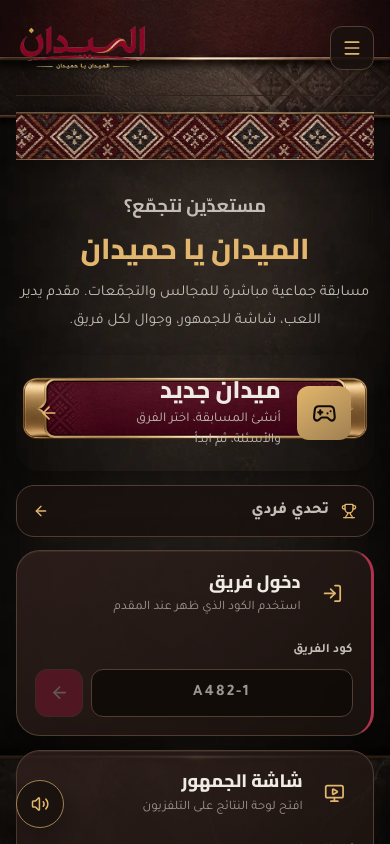
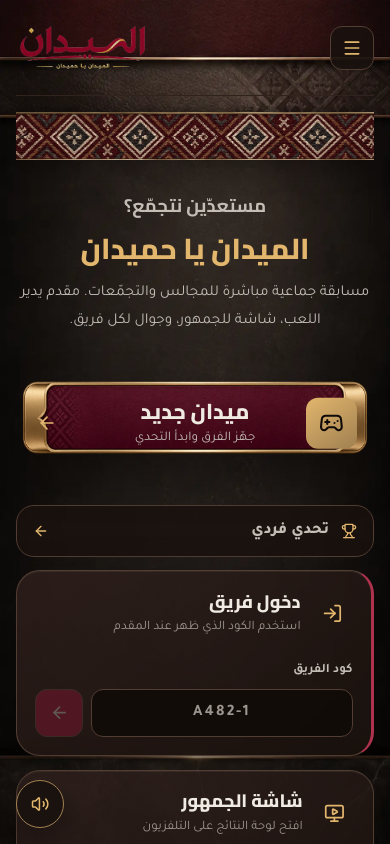
Before and after one commit to FhdQtr/noqtat-fowz, a React (Vite) app: page / in a window 390 px wide. Shown: the top 844 px of the page. Built offline with nearby package versions, Linux system fonts and the light colour scheme; a web font is replaced by a local one.

Commit message:
Fix new match card layout on mobile

```diff
--- a/src/index.css
+++ b/src/index.css
@@ -766,34 +766,76 @@ body::before {
 }
 
 .m-action--primary {
-  width: min(100%, 33rem);
-  min-height: clamp(7.25rem, 25vw, 9.5rem);
+  position: relative;
+  isolation: isolate;
+  width: min(100%, 31rem);
+  height: clamp(8.5rem, 30vw, 9.5rem);
+  min-height: 0;
   justify-self: center;
-  padding: clamp(1.15rem, 4vw, 1.75rem) clamp(1.35rem, 5vw, 2rem);
+  justify-content: center;
+  padding: 1rem clamp(4rem, 18vw, 5.25rem);
   border-color: transparent;
-  background-color: transparent;
+  background: transparent;
+  box-shadow: none;
+}
+
+.m-action-frame {
+  position: absolute;
+  z-index: -1;
+  inset: 0;
+  pointer-events: none;
   background-image: url("/img/luxury-majlis/button-frame.webp");
   background-position: center;
   background-size: 100% 100%;
   background-repeat: no-repeat;
-  box-shadow: 0 1.2rem 2.8rem color-mix(in oklch, black 42%, transparent);
+  filter: drop-shadow(0 1.2rem 1.4rem color-mix(in oklch, black 42%, transparent));
 }
 
-.m-action-mark {
-  width: clamp(3.25rem, 14vw, 4.25rem);
-  height: clamp(3.25rem, 14vw, 4.25rem);
+.m-action--primary .m-action-mark {
+  position: absolute;
+  z-index: 1;
+  inset-inline-start: 1rem;
+  top: 50%;
+  width: clamp(3rem, 13vw, 3.75rem);
+  height: clamp(3rem, 13vw, 3.75rem);
+  transform: translateY(-50%);
   background: linear-gradient(145deg, var(--m-gold), var(--m-gold-low));
   color: var(--m-paper);
 }
 
+.m-action--primary .m-action-copy {
+  position: relative;
+  z-index: 1;
+  flex: none;
+  width: 100%;
+  text-align: center;
+}
+
 .m-action--primary .m-action-copy strong {
-  font-size: clamp(1.5rem, 6vw, 2rem);
+  font-size: clamp(1.35rem, 5.5vw, 1.75rem);
+  white-space: nowrap;
 }
 
 .m-action--primary .m-action-copy small {
-  max-width: 25ch;
-  font-size: clamp(.84rem, 3.4vw, 1rem);
-  line-height: 1.55;
+  max-width: none;
+  font-size: clamp(.75rem, 3.4vw, .95rem);
+  line-height: 1.45;
+  white-space: nowrap;
+}
+
+.m-action--primary .m-action-arrow {
+  position: absolute;
+  z-index: 1;
+  inset-inline-end: 1.25rem;
+  top: 50%;
+  transform: translateY(-50%);
+}
+
+@media (hover: hover) and (pointer: fine) {
+  .m-action--primary:hover {
+    border-color: transparent;
+    background: transparent;
+  }
 }
 
 .m-entry { padding: 1.15rem; }
--- a/src/pages/Home.tsx
+++ b/src/pages/Home.tsx
@@ -67,10 +67,11 @@ export default function Home() {
 
         <section className="m-actions" aria-label="خيارات اللعب">
           <button type="button" onClick={openMatch} className="m-action m-action--primary">
+            <span className="m-action-frame" aria-hidden="true" />
             <span className="m-action-mark" aria-hidden="true"><Gamepad2 /></span>
             <span className="m-action-copy">
               <strong>ميدان جديد</strong>
-              <small>أنشئ المسابقة، اختر الفرق والأسئلة، ثم ابدأ</small>
+              <small>جهّز الفرق وابدأ التحدي</small>
             </span>
             <ArrowLeft className="m-action-arrow" aria-hidden="true" />
           </button>
```
